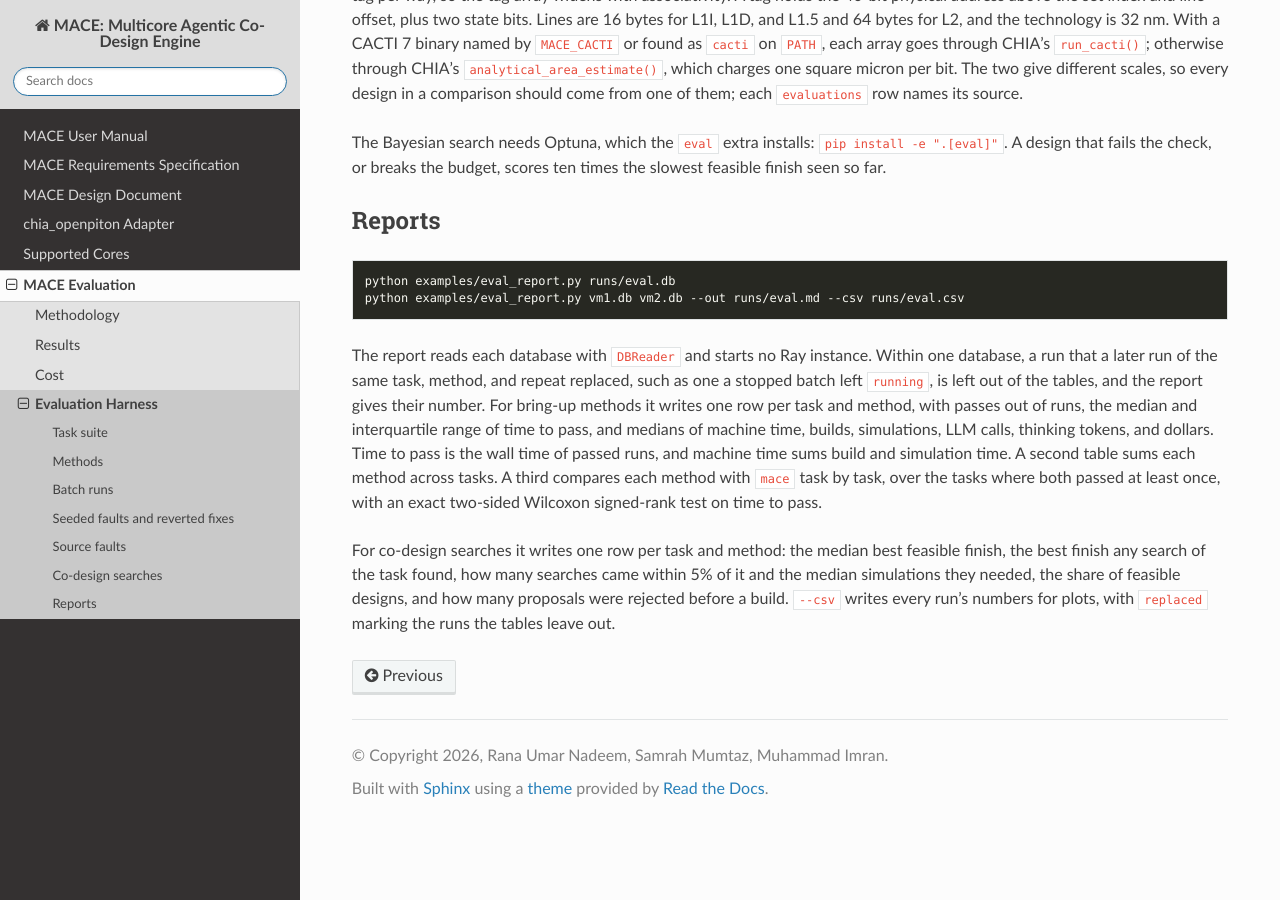
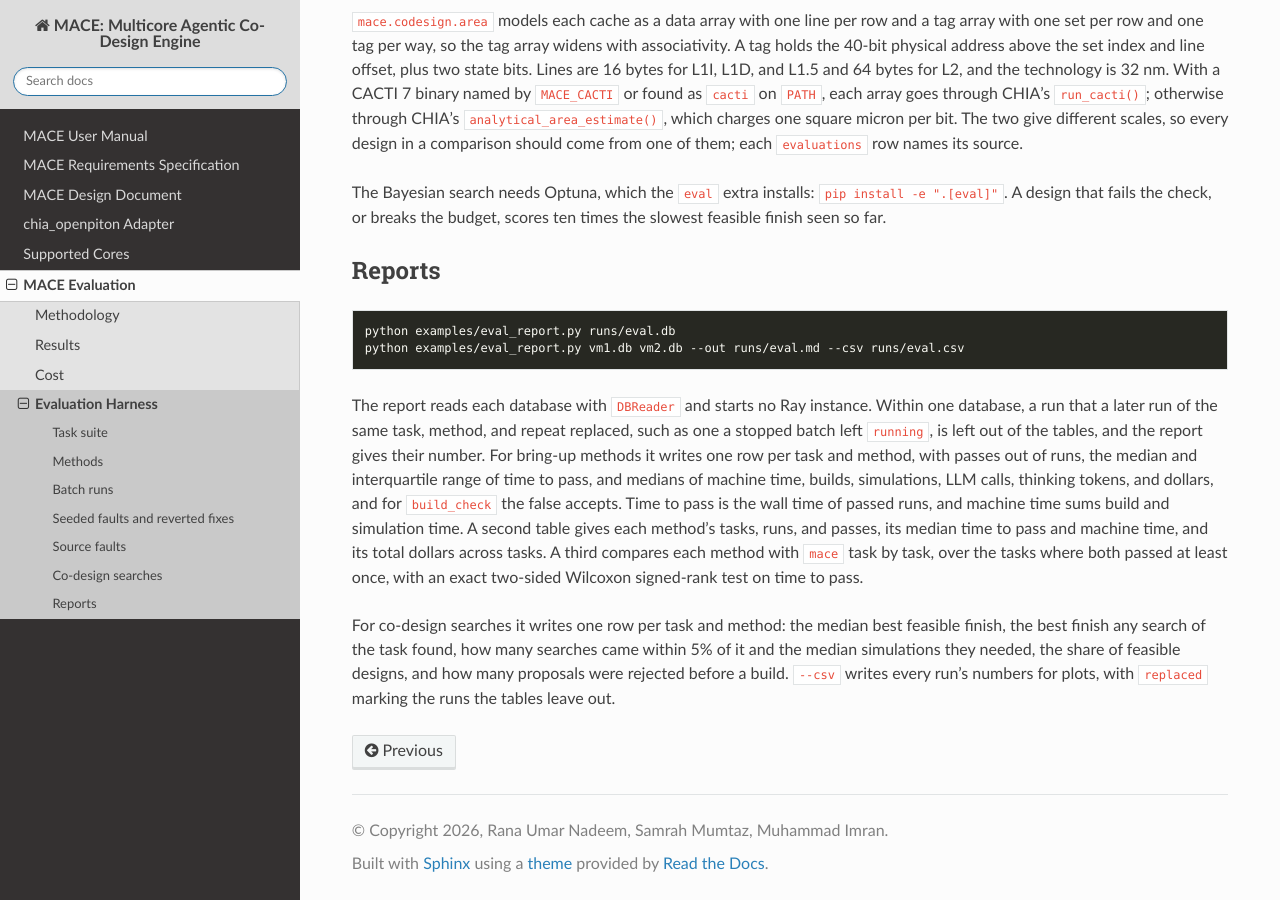
Before and after one commit to ranaumarnadeem/MACE, a Sphinx documentation site: the page built from docs/06_mace_evaluation/harness.md, in a window 1280 px wide and 900 px high, scrolled down 4085 px. Built offline with Sphinx 7.4.7 and the Read the Docs theme 3.1.0, drawn with Linux system fonts in a browser that asks for light colours; some of the changed text lies outside the part shown.

Commit message:
docs: harness lists the T1 suite, workload_args, and the report's tables as written

```diff
--- a/docs/06_mace_evaluation/harness.md
+++ b/docs/06_mace_evaluation/harness.md
@@ -9,7 +9,9 @@
 ## Task suite
 
 `examples/eval/tasks.yaml` lists the tasks, and `mace.eval.suite.load_suite()` reads and checks it.
+`examples/eval/tasks_sparc.yaml` holds the OpenSPARC T1 tasks, which need Verilator 5.052; run them with `--suite` and a `VERILATOR_ROOT` that points at 5.052.
 Each task names a core, a mesh, the gate workloads, the objective every method gets, a budget, and optional `rtl_timeout` and `max_cycle` limits for every simulation; [Running the Loop](../01_mace_user/Running_the_Loop.md) describes both.
+An optional `workload_args` block maps a program to its own `finish_mask`, a quoted string of hex digits, and extra `run_args`.
 Its `expert` block holds the known passing configuration: cache overrides and extra RTL defines on top of the defaults.
 
 `verified: true` marks a task whose expert configuration has passed.
@@ -157,9 +159,9 @@
 
 The report reads each database with `DBReader` and starts no Ray instance.
 Within one database, a run that a later run of the same task, method, and repeat replaced, such as one a stopped batch left `running`, is left out of the tables, and the report gives their number.
-For bring-up methods it writes one row per task and method, with passes out of runs, the median and interquartile range of time to pass, and medians of machine time, builds, simulations, LLM calls, thinking tokens, and dollars.
+For bring-up methods it writes one row per task and method, with passes out of runs, the median and interquartile range of time to pass, and medians of machine time, builds, simulations, LLM calls, thinking tokens, and dollars, and for `build_check` the false accepts.
 Time to pass is the wall time of passed runs, and machine time sums build and simulation time.
-A second table sums each method across tasks.
+A second table gives each method's tasks, runs, and passes, its median time to pass and machine time, and its total dollars across tasks.
 A third compares each method with `mace` task by task, over the tasks where both passed at least once, with an exact two-sided Wilcoxon signed-rank test on time to pass.
 
 For co-design searches it writes one row per task and method: the median best feasible finish, the best finish any search of the task found, how many searches came within 5% of it and the median simulations they needed, the share of feasible designs, and how many proposals were rejected before a build.
```
Also changed, not shown: docs/06_mace_evaluation/results.md (+1 -1 lines).
